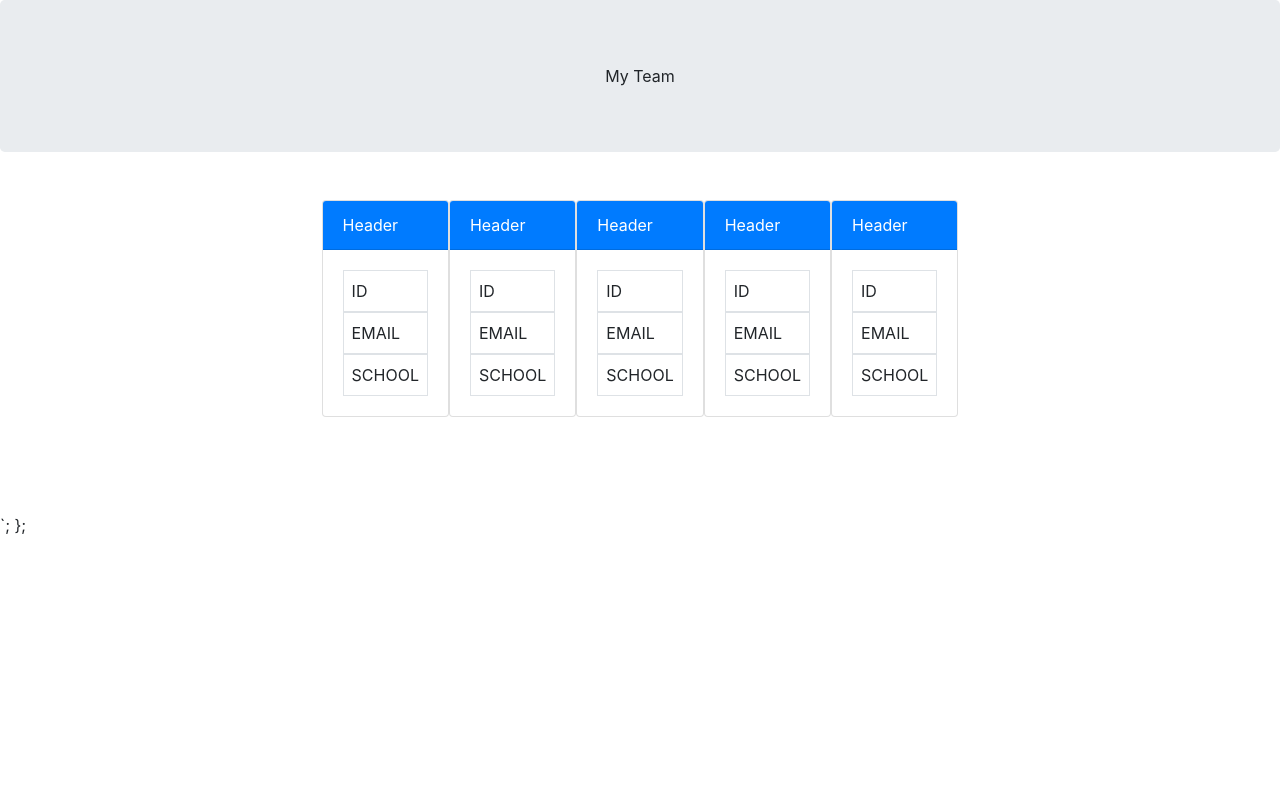
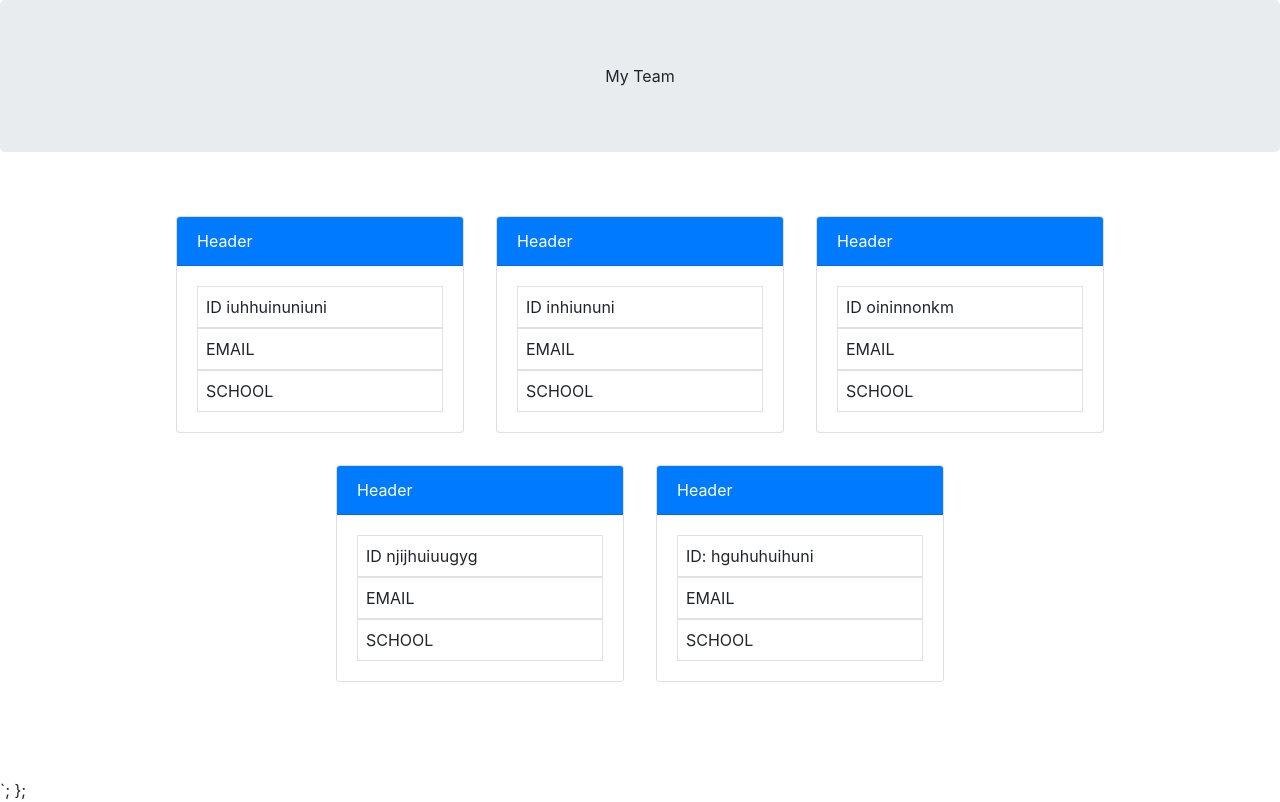
Before and after one commit to ginomaglaqueucla/team-profile-generator-gm20, a website: page dist/index.htm in a window 1280 px wide. Drawn offline with nearby package versions, Linux system fonts and the light colour scheme; files that its build step writes are made by us from their sources.

Commit message:
index html

```diff
--- a/dist/index.htm
+++ b/dist/index.htm
@@ -16,12 +16,12 @@
   <header class="jumbotron text-center">
        My Team
   </header>
-  <main class="d-flex justify-content-center m-5">
-    <div class="card mb-3" style="max-width: 18rem;">
+  <main class="d-flex justify-content-center m-5 row">
+    <div class="card m-3" style="width: 18rem;">
         <div class="card-header text-white bg-primary">Header</div>
         <div class="card-body">
             <div class="border p-2">
-                ID
+                ID iuhhuinuniuni
             </div>
             <div class="border p-2">
                 EMAIL
@@ -31,11 +31,11 @@
             </div>
         </div>
     </div>
-    <div class="card mb-3" style="max-width: 18rem;">
+    <div class="card m-3" style="width: 18rem;">
         <div class="card-header text-white bg-primary">Header</div>
         <div class="card-body">
             <div class="border p-2">
-                ID
+                ID inhiununi
             </div>
             <div class="border p-2">
                 EMAIL
@@ -45,11 +45,11 @@
             </div>
         </div>
     </div>
-    <div class="card mb-3" style="max-width: 18rem;">
+    <div class="card m-3" style="width: 18rem;">
         <div class="card-header text-white bg-primary">Header</div>
         <div class="card-body">
             <div class="border p-2">
-                ID
+                ID oininnonkm
             </div>
             <div class="border p-2">
                 EMAIL
@@ -59,11 +59,11 @@
             </div>
         </div>
     </div>
-    <div class="card mb-3" style="max-width: 18rem;">
+    <div class="card m-3" style="width: 18rem;">
         <div class="card-header text-white bg-primary">Header</div>
         <div class="card-body">
             <div class="border p-2">
-                ID
+                ID njijhuiuugyg
             </div>
             <div class="border p-2">
                 EMAIL
@@ -73,11 +73,11 @@
             </div>
         </div>
     </div>
-    <div class="card mb-3" style="max-width: 18rem;">
+    <div class="card m-3" style="width: 18rem;">
         <div class="card-header text-white bg-primary">Header</div>
         <div class="card-body">
             <div class="border p-2">
-                ID
+                ID: hguhuhuihuni
             </div>
             <div class="border p-2">
                 EMAIL
```
